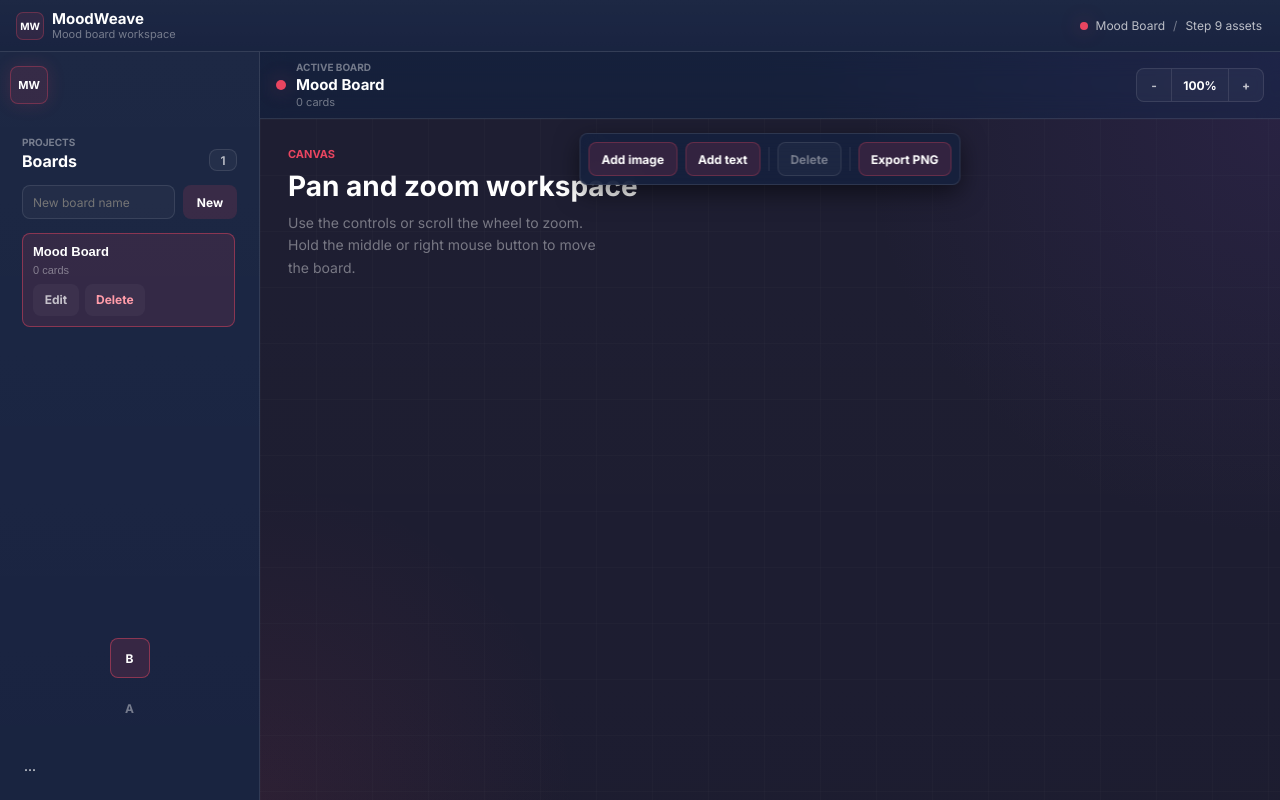
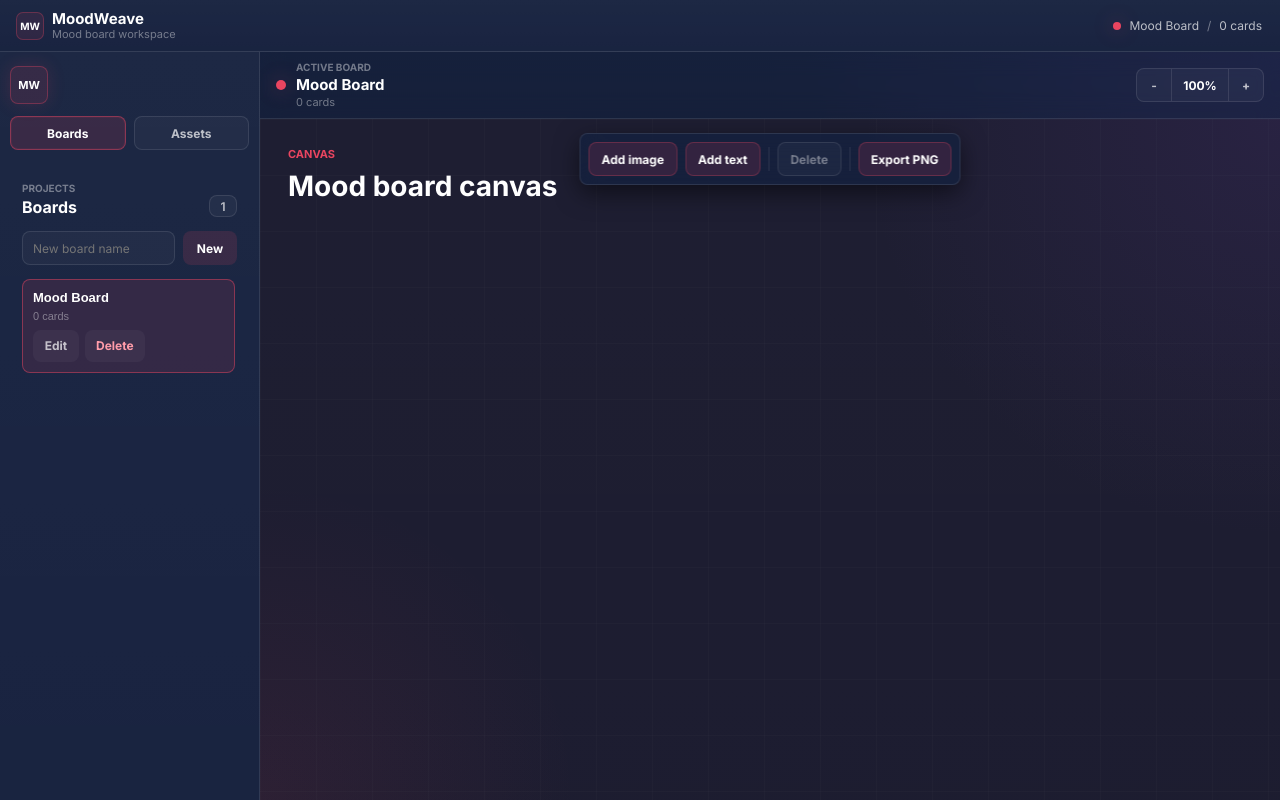
Before and after one commit to nobodycare-no/moodWeave, a Vue app: page / in a window 1280 px wide. Built offline with nearby package versions, Linux system fonts and the light colour scheme.

Commit message:
[Agent-C] polish UI and docs

```diff
--- a/src/App.vue
+++ b/src/App.vue
@@ -22,7 +22,7 @@ const { currentBoard } = useBoard()
         <span class="status-dot" aria-hidden="true"></span>
         <span>{{ currentBoard?.name ?? 'Mood Board' }}</span>
         <span class="status-separator">/</span>
-        <span>Step 9 assets</span>
+        <span>{{ currentBoard?.cards.length ?? 0 }} cards</span>
       </div>
     </header>
 
--- a/src/components/AssetLibrary.vue
+++ b/src/components/AssetLibrary.vue
@@ -7,10 +7,11 @@ import type { Asset } from '../types'
 const { addAssetFromCard, assets, removeAsset } = useAssets()
 const { addCard, selectedCard } = useCanvas()
 const statusMessage = ref('')
+const previewErrors = ref<Record<string, boolean>>({})
 
-const selectedLabel = computed(() => {
+const saveButtonLabel = computed(() => {
   if (!selectedCard.value) {
-    return 'Select a card'
+    return 'Save selection'
   }
 
   return selectedCard.value.type === 'image' ? 'Save image' : 'Save text'
@@ -34,6 +35,14 @@ function insertAsset(asset: Asset) {
 function deleteAsset(asset: Asset) {
   removeAsset(asset.id)
   statusMessage.value = `${asset.name} removed.`
+  delete previewErrors.value[asset.id]
+}
+
+function markPreviewError(id: string) {
+  previewErrors.value = {
+    ...previewErrors.value,
+    [id]: true,
+  }
 }
 </script>
 
@@ -53,7 +62,7 @@ function deleteAsset(asset: Asset) {
       :disabled="!selectedCard"
       @click="saveSelectedAsset"
     >
-      {{ selectedLabel }}
+      {{ saveButtonLabel }}
     </button>
 
     <p v-if="statusMessage" class="status-message" role="status">{{ statusMessage }}</p>
@@ -62,11 +71,15 @@ function deleteAsset(asset: Asset) {
       <article v-for="asset in assets" :key="asset.id" class="asset-item" role="listitem">
         <button class="asset-preview" type="button" @click="insertAsset(asset)">
           <img
-            v-if="asset.type === 'image'"
+            v-if="asset.type === 'image' && !previewErrors[asset.id]"
             class="image-preview"
             :src="asset.content"
             :alt="asset.name"
+            @error="markPreviewError(asset.id)"
           />
+          <div v-else-if="asset.type === 'image'" class="asset-fallback">
+            <span>IMG</span>
+          </div>
           <span v-else class="text-preview">{{ asset.content }}</span>
         </button>
 
@@ -214,6 +227,20 @@ function deleteAsset(asset: Asset) {
   border-color: rgba(233, 69, 96, 0.35);
 }
 
+.asset-fallback {
+  display: grid;
+  place-items: center;
+  width: 100%;
+  height: 100%;
+  background:
+    linear-gradient(135deg, rgba(233, 69, 96, 0.14), rgba(83, 52, 131, 0.16)),
+    rgba(255, 255, 255, 0.03);
+  color: rgba(255, 255, 255, 0.72);
+  font-size: 11px;
+  font-weight: 700;
+  letter-spacing: 0.12em;
+}
+
 .image-preview {
   display: block;
   width: 100%;
@@ -223,6 +250,8 @@ function deleteAsset(asset: Asset) {
 
 .text-preview {
   display: -webkit-box;
+  width: 100%;
+  height: 100%;
   padding: 10px;
   color: var(--text-secondary);
   font-size: 12px;
--- a/src/components/BoardManager.vue
+++ b/src/components/BoardManager.vue
@@ -257,6 +257,9 @@ function removeBoard(id: string) {
   font-size: 13px;
   font-weight: 700;
   line-height: 1.2;
+  overflow: hidden;
+  text-overflow: ellipsis;
+  white-space: nowrap;
 }
 
 .board-meta {
--- a/src/components/CanvasBoard.vue
+++ b/src/components/CanvasBoard.vue
@@ -80,13 +80,9 @@ onBeforeUnmount(() => {
     <div class="canvas-viewport">
       <div class="canvas-stage" :style="transformStyle">
         <div class="stage-grid" aria-hidden="true"></div>
-        <div class="stage-hint">
+        <div v-if="cards.length === 0" class="stage-hint">
           <p class="stage-label">Canvas</p>
-          <h2>Pan and zoom workspace</h2>
-          <p class="stage-copy">
-            Use the controls or scroll the wheel to zoom. Hold the middle or right mouse button to
-            move the board.
-          </p>
+          <h2>Mood board canvas</h2>
         </div>
         <ImageCard
           v-for="card in imageCards"
@@ -174,10 +170,4 @@ onBeforeUnmount(() => {
   line-height: 1.1;
 }
 
-.stage-copy {
-  color: var(--text-muted);
-  font-size: 14px;
-  line-height: 1.6;
-  max-width: 36ch;
-}
 </style>
--- a/src/components/Sidebar.vue
+++ b/src/components/Sidebar.vue
@@ -4,8 +4,8 @@ import AssetLibrary from './AssetLibrary.vue'
 import BoardManager from './BoardManager.vue'
 
 const navItems = [
-  { id: 'boards', label: 'Boards', icon: 'B' },
-  { id: 'assets', label: 'Assets', icon: 'A' },
+  { id: 'boards', label: 'Boards' },
+  { id: 'assets', label: 'Assets' },
 ] as const
 
 type SidebarPanel = (typeof navItems)[number]['id']
@@ -15,30 +15,28 @@ const activePanel = ref<SidebarPanel>('boards')
 
 <template>
   <nav class="sidebar" aria-label="Workspace tools">
-    <div class="brand-mark" aria-label="MoodWeave">MW</div>
+    <div class="sidebar-header">
+      <div class="brand-mark" aria-label="MoodWeave">MW</div>
+      <div class="panel-switcher" role="tablist" aria-label="Sidebar panels">
+        <button
+          v-for="item in navItems"
+          :key="item.id"
+          class="panel-tab"
+          :class="{ active: item.id === activePanel }"
+          type="button"
+          role="tab"
+          :aria-selected="item.id === activePanel"
+          :aria-label="item.label"
+          :title="item.label"
+          @click="activePanel = item.id"
+        >
+          {{ item.label }}
+        </button>
+      </div>
+    </div>
 
     <BoardManager v-if="activePanel === 'boards'" class="sidebar-panel" />
     <AssetLibrary v-else class="sidebar-panel" />
-
-    <div class="nav-group">
-      <button
-        v-for="item in navItems"
-        :key="item.id"
-        class="nav-button"
-        :class="{ active: item.id === activePanel }"
-        type="button"
-        :aria-label="item.label"
-        :aria-pressed="item.id === activePanel"
-        :title="item.label"
-        @click="activePanel = item.id"
-      >
-        <span>{{ item.icon }}</span>
-      </button>
-    </div>
-
-    <button class="profile-button" type="button" aria-label="Workspace settings" title="Settings">
-      <span>...</span>
-    </button>
   </nav>
 </template>
 
@@ -50,6 +48,11 @@ const activePanel = ref<SidebarPanel>('boards')
   width: 100%;
   height: 100%;
   padding: 14px 10px;
+}
+
+.sidebar-header {
+  display: grid;
+  gap: 12px;
 }
 
 .brand-mark {
@@ -66,25 +69,21 @@ const activePanel = ref<SidebarPanel>('boards')
   font-weight: 700;
 }
 
-.nav-group {
-  display: flex;
-  flex-direction: column;
-  align-items: center;
-  gap: 10px;
-  width: 100%;
-  margin-top: auto;
+.panel-switcher {
+  display: grid;
+  grid-template-columns: repeat(2, minmax(0, 1fr));
+  gap: 8px;
 }
 
-.nav-button,
-.profile-button {
-  display: grid;
-  place-items: center;
-  width: 40px;
-  height: 40px;
-  border: 1px solid transparent;
+.panel-tab {
+  display: inline-flex;
+  align-items: center;
+  justify-content: center;
+  height: 34px;
+  border: 1px solid var(--border-color);
   border-radius: 8px;
-  background: transparent;
-  color: var(--text-muted);
+  background: rgba(255, 255, 255, 0.03);
+  color: var(--text-secondary);
   font: inherit;
   font-size: 12px;
   font-weight: 700;
@@ -96,27 +95,21 @@ const activePanel = ref<SidebarPanel>('boards')
     transform var(--transition-fast);
 }
 
-.nav-button:hover,
-.profile-button:hover {
+.panel-tab:hover {
   border-color: var(--border-hover);
   background: var(--bg-card-hover);
   color: var(--text-primary);
 }
 
-.nav-button.active {
+.panel-tab.active {
   border-color: rgba(233, 69, 96, 0.48);
   background: rgba(233, 69, 96, 0.14);
   color: var(--text-primary);
+  box-shadow: 0 0 0 1px rgba(233, 69, 96, 0.08) inset;
 }
 
-.nav-button:active,
-.profile-button:active {
+.panel-tab:active {
   transform: translateY(1px);
-}
-
-.profile-button {
-  margin-top: auto;
-  color: var(--text-secondary);
 }
 
 .sidebar-panel {
```
Also changed, not shown: 2 other files (tests, documents, lock files or other folders).
